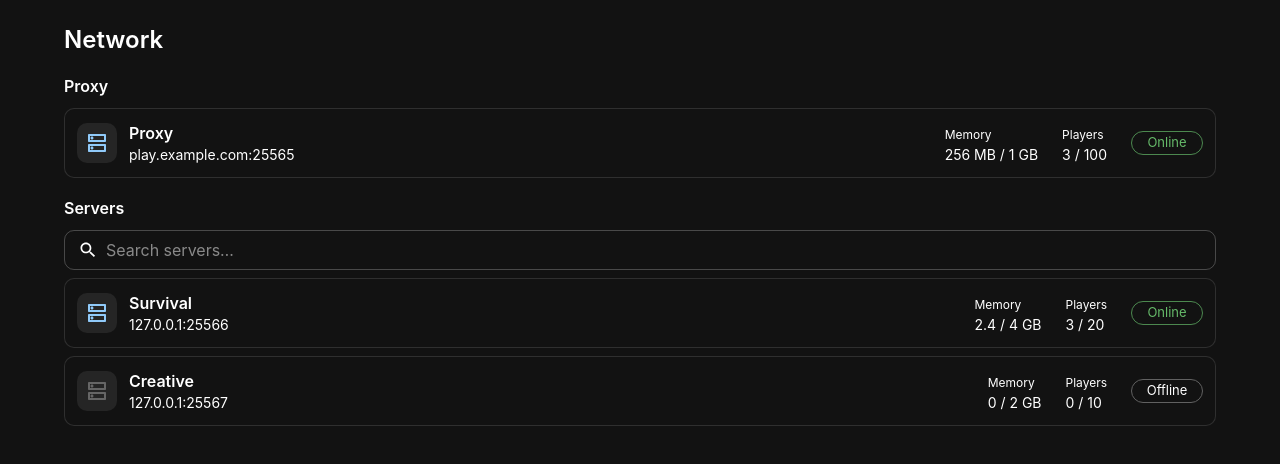
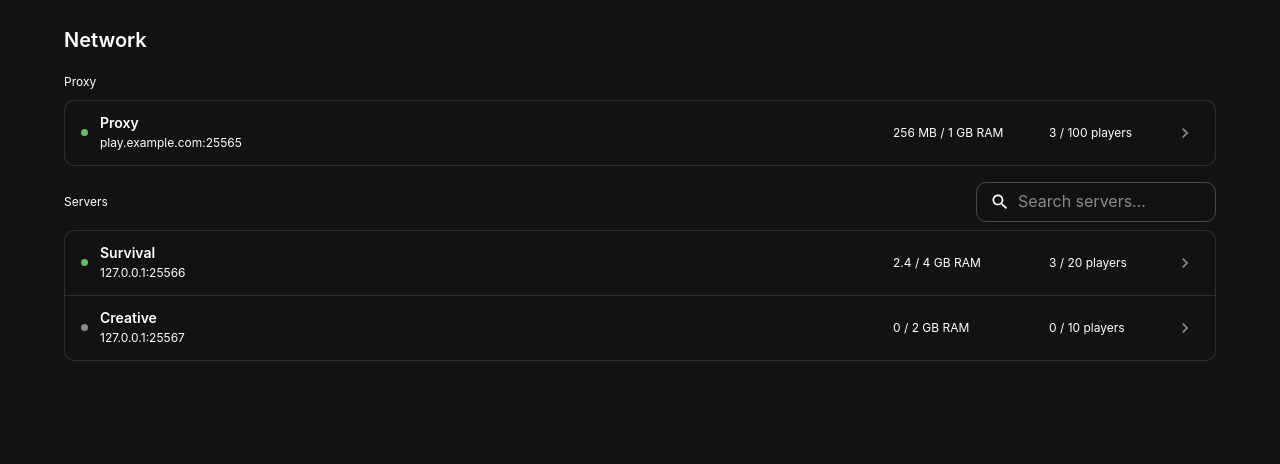
Before and after one commit to virtualWinter/smol-mc-panel, a React (Vite) app: page / in a window 1280 px wide. Shown: the top 464 px of the page. Built offline with nearby package versions, Linux system fonts and the light colour scheme.

Commit message:
Simplify network overview into compact grouped server rows

```diff
--- a/src/components/ServerCard.tsx
+++ b/src/components/ServerCard.tsx
@@ -1,36 +1,21 @@
-import { Box, Chip, Paper, Stack, Typography } from '@mui/material'
-import DnsOutlinedIcon from '@mui/icons-material/DnsOutlined'
+import { Box, Stack, Typography } from '@mui/material'
+import ChevronRightIcon from '@mui/icons-material/ChevronRight'
 import { Link } from 'react-router-dom'
-
 import type { ServerProps } from '../types'
 
 export default function ServerCard({ server }: ServerProps) {
-  const online = server.status === 'Online'
-
   return (
-    <Paper component={Link} to={`/${server.id}`} variant="outlined" sx={{ p: 1.5, borderRadius: 1, display: 'block', color: 'inherit', textDecoration: 'none', '&:hover': { borderColor: 'text.secondary' }, '&:focus-visible': { outline: '2px solid', outlineColor: 'primary.main' } }}>
-      <Stack direction={{ xs: 'column', sm: 'row' }} spacing={1.5} sx={{ alignItems: { sm: 'center' } }}>
-        <Stack direction="row" spacing={1.5} sx={{ flex: 1, alignItems: 'center' }}>
-          <Box sx={{ p: 1, display: 'flex', bgcolor: 'action.hover', borderRadius: 1 }}>
-            <DnsOutlinedIcon color={online ? 'primary' : 'disabled'} />
-          </Box>
-          <Box>
-            <Typography sx={{ fontWeight: 600 }}>{server.name}</Typography>
-            <Typography variant="body2" color="text.secondary">{server.address}</Typography>
-          </Box>
-        </Stack>
-        <Stack direction="row" spacing={3} sx={{ alignItems: 'center', justifyContent: 'space-between' }}>
-          <Box>
-            <Typography variant="caption" color="text.secondary">Memory</Typography>
-            <Typography variant="body2">{server.memory}</Typography>
-          </Box>
-          <Box>
-            <Typography variant="caption" color="text.secondary">Players</Typography>
-            <Typography variant="body2">{server.players}</Typography>
-          </Box>
-          <Chip label={server.status} size="small" color={online ? 'success' : 'default'} variant="outlined" sx={{ minWidth: 72 }} />
-        </Stack>
+    <Box component={Link} to={`/${server.id}`} sx={{ display: 'grid', gridTemplateColumns: { xs: 'minmax(0, 1fr) auto', sm: 'minmax(0, 1fr) 140px 110px 24px' }, alignItems: 'center', gap: 2, px: 2, py: 1.5, color: 'inherit', textDecoration: 'none', '&:hover': { bgcolor: 'action.hover' }, '&:focus-visible': { outline: '2px solid', outlineColor: 'primary.main', outlineOffset: -2 } }}>
+      <Stack direction="row" spacing={1.5} sx={{ alignItems: 'center', minWidth: 0 }}>
+        <Box role="img" aria-label={server.status} sx={{ width: 7, height: 7, flexShrink: 0, borderRadius: '50%', bgcolor: server.status === 'Online' ? 'success.main' : 'text.disabled' }} />
+        <Box sx={{ minWidth: 0 }}>
+          <Typography variant="body2" sx={{ fontWeight: 600 }}>{server.name}</Typography>
+          <Typography variant="caption" color="text.secondary" noWrap sx={{ display: 'block' }}>{server.address}</Typography>
+        </Box>
       </Stack>
-    </Paper>
+      <Typography variant="caption" color="text.secondary" sx={{ display: { xs: 'none', sm: 'block' } }}>{server.memory} RAM</Typography>
+      <Typography variant="caption" color="text.secondary" sx={{ display: { xs: 'none', sm: 'block' } }}>{server.players} players</Typography>
+      <ChevronRightIcon fontSize="small" sx={{ color: 'text.disabled' }} />
+    </Box>
   )
 }
--- a/src/components/ServerOverview.tsx
+++ b/src/components/ServerOverview.tsx
@@ -1,5 +1,5 @@
 import { useState } from 'react'
-import { Box, InputAdornment, Stack, TextField, Typography } from '@mui/material'
+import { Box, Divider, InputAdornment, Paper, Stack, TextField, Typography } from '@mui/material'
 import SearchIcon from '@mui/icons-material/Search'
 import ServerCard from './ServerCard'
 import { useMock } from '../data/MockProvider'
@@ -14,21 +14,21 @@ export default function ServerOverview() {
   return (
     <Stack spacing={2}>
       <Box>
-        <Typography component="h1" variant="h5" sx={{ fontWeight: 600 }}>Network</Typography>
+        <Typography component="h1" variant="h6" sx={{ fontWeight: 600 }}>Network</Typography>
       </Box>
       <Stack component="section" spacing={1} aria-labelledby="proxy-heading">
         <Box>
-          <Typography id="proxy-heading" component="h2" variant="subtitle1" sx={{ fontWeight: 600 }}>Proxy</Typography>
+          <Typography id="proxy-heading" component="h2" variant="caption" color="text.secondary">Proxy</Typography>
         </Box>
-        <ServerCard server={proxy} />
+        <Paper variant="outlined" sx={{ overflow: 'hidden' }}><ServerCard server={proxy} /></Paper>
       </Stack>
       <Stack component="section" spacing={1} aria-labelledby="servers-heading">
-      <Box>
-        <Typography id="servers-heading" component="h2" variant="subtitle1" sx={{ fontWeight: 600 }}>Servers</Typography>
-      </Box>
+       <Stack direction="row" spacing={2} sx={{ alignItems: 'center', justifyContent: 'space-between' }}>
+        <Typography id="servers-heading" component="h2" variant="caption" color="text.secondary">Servers</Typography>
       <TextField
         placeholder="Search servers…"
         size="small"
+        sx={{ width: { xs: 200, sm: 240 } }}
         value={search}
         onChange={(event) => setSearch(event.target.value)}
         slotProps={{
@@ -36,10 +36,11 @@ export default function ServerOverview() {
           input: { startAdornment: <InputAdornment position="start"><SearchIcon fontSize="small" /></InputAdornment> },
         }}
       />
-      <Stack spacing={1}>
+      </Stack>
+      <Paper variant="outlined" sx={{ overflow: 'hidden' }}><Stack divider={<Divider />}>
         {filtered.map((server) => <ServerCard key={server.id} server={server} />)}
         {filtered.length === 0 && <Typography color="text.secondary" sx={{ py: 4, textAlign: 'center' }}>No servers match your search.</Typography>}
-      </Stack>
+      </Stack></Paper>
       </Stack>
     </Stack>
   )
```
